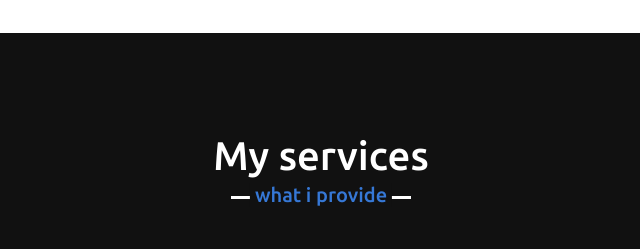
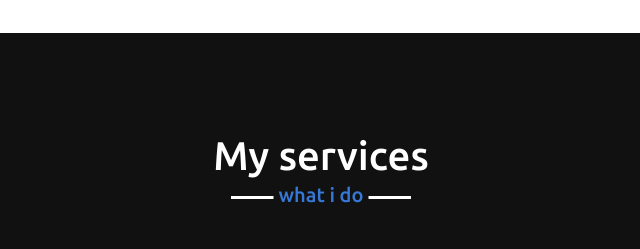
Before and after one commit to hisumitgupta/Portfolio-Website, a plain HTML site: page index.html in a window 1280 px wide. Shown: the part 1500-1749 px from the top of the page, 319-959 px from the left. Drawn offline with nearby package versions, Linux system fonts and the light colour scheme.

Commit message:
Update style.css

```diff
--- a/style.css
+++ b/style.css
@@ -270,7 +270,7 @@ section .title::after{
 .services .title::after,
 .teams .title::after{
     background: #111;
-    content: "what i provide";
+    content: "what i do";
 }
 .services .serv-content .card{
     width: calc(50% - 20px);
```
